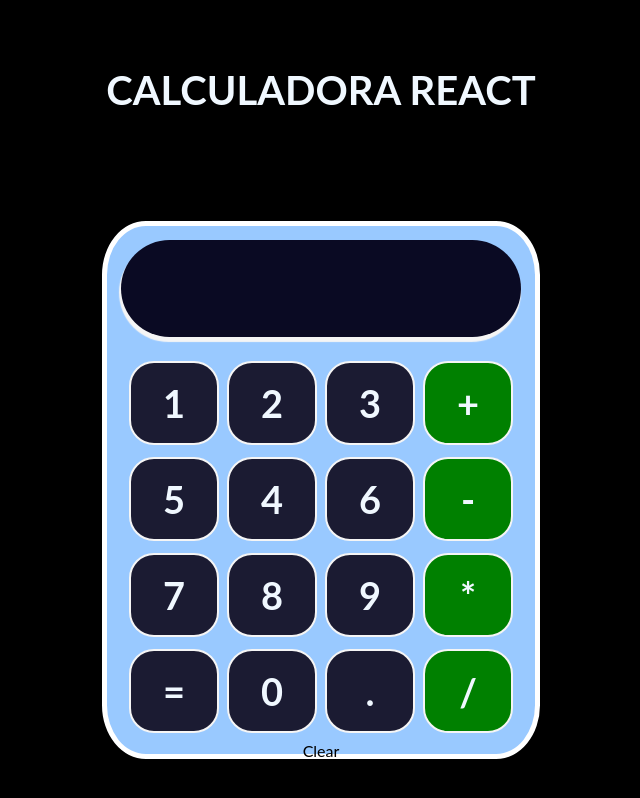
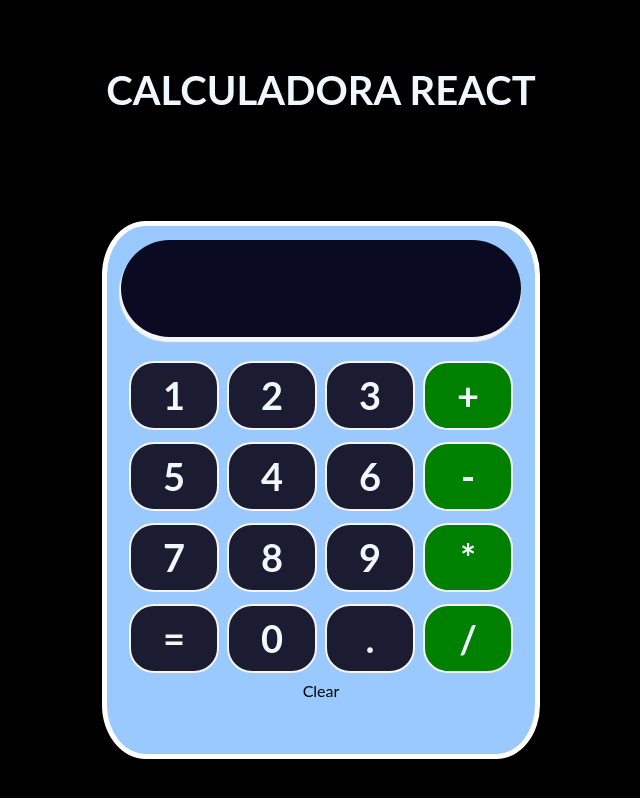
Before and after one commit to CiscoMerchan/Calculator_with_reactjs, a React (Create React App) app: page / in a window 1280 px wide. Shown: the top 798 px of the page, without its empty margins (319-959 px from the left). Built offline with nearby package versions, Linux system fonts and the light colour scheme.

Commit message:
Styles adjusments

```diff
--- a/src/componentsStyleCheet/Button.css
+++ b/src/componentsStyleCheet/Button.css
@@ -1,5 +1,5 @@
 .boton-contenedor{
-  height: 80px;
+  height: 65px;
   display: flex;
   /* each button will fill the same space indistint of who many button are in the container */
   flex: 1 1;
--- a/src/componentsStyleCheet/ButtonClear.css
+++ b/src/componentsStyleCheet/ButtonClear.css
@@ -1,5 +1,5 @@
 .boton-clear	{
-	height: 80px;
+	height: 60px;
 	font-size: 1.6em;
 	display: flex;
 	/* the button will fill all the space */
@@ -11,6 +11,7 @@
 	font-weight: bold;
 	color: antiquewhite;
 	border: 2px solid whitesmoke;
+	border-radius: 12%;
 	cursor: pointer;
 }
 
```
